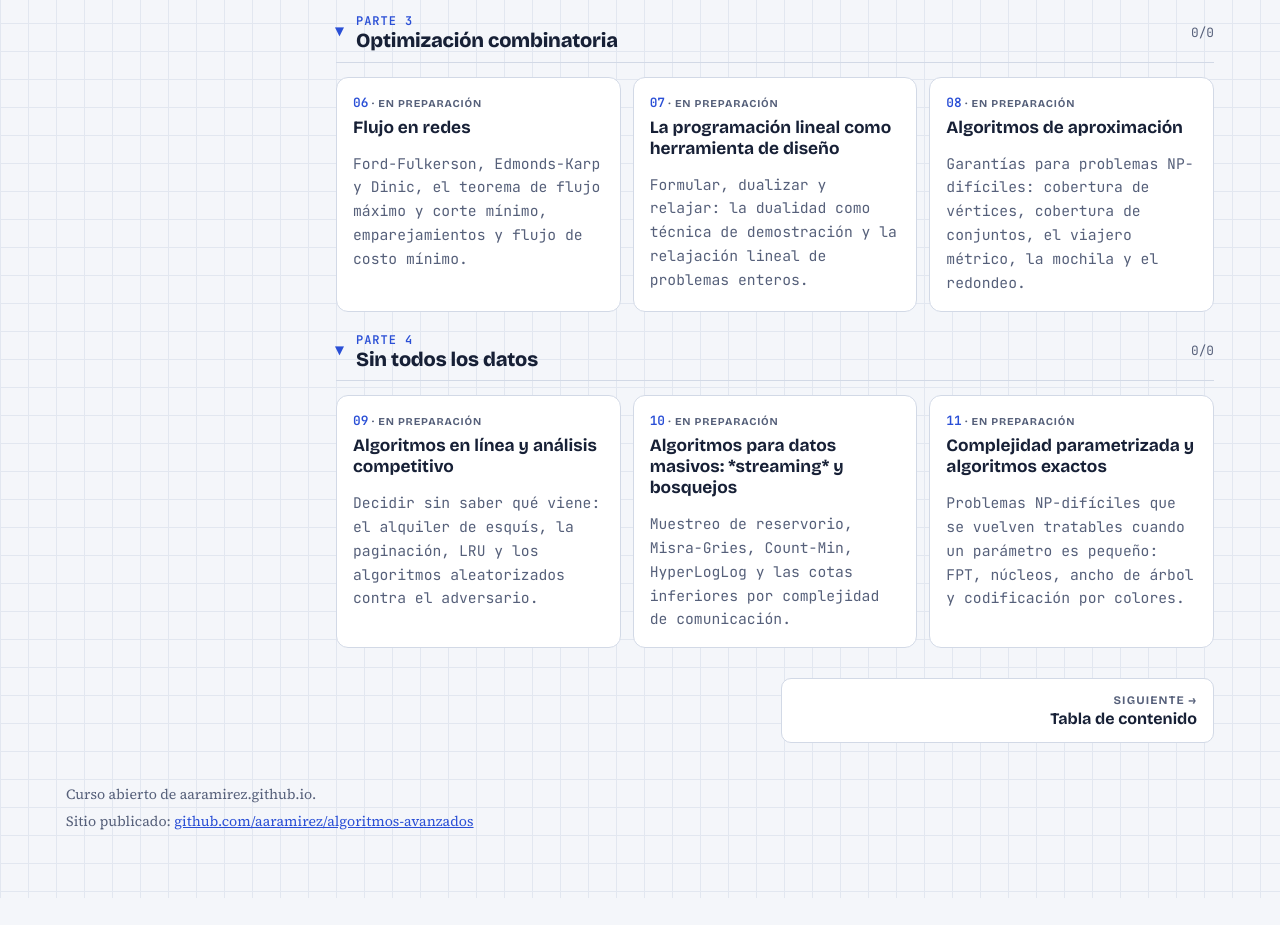
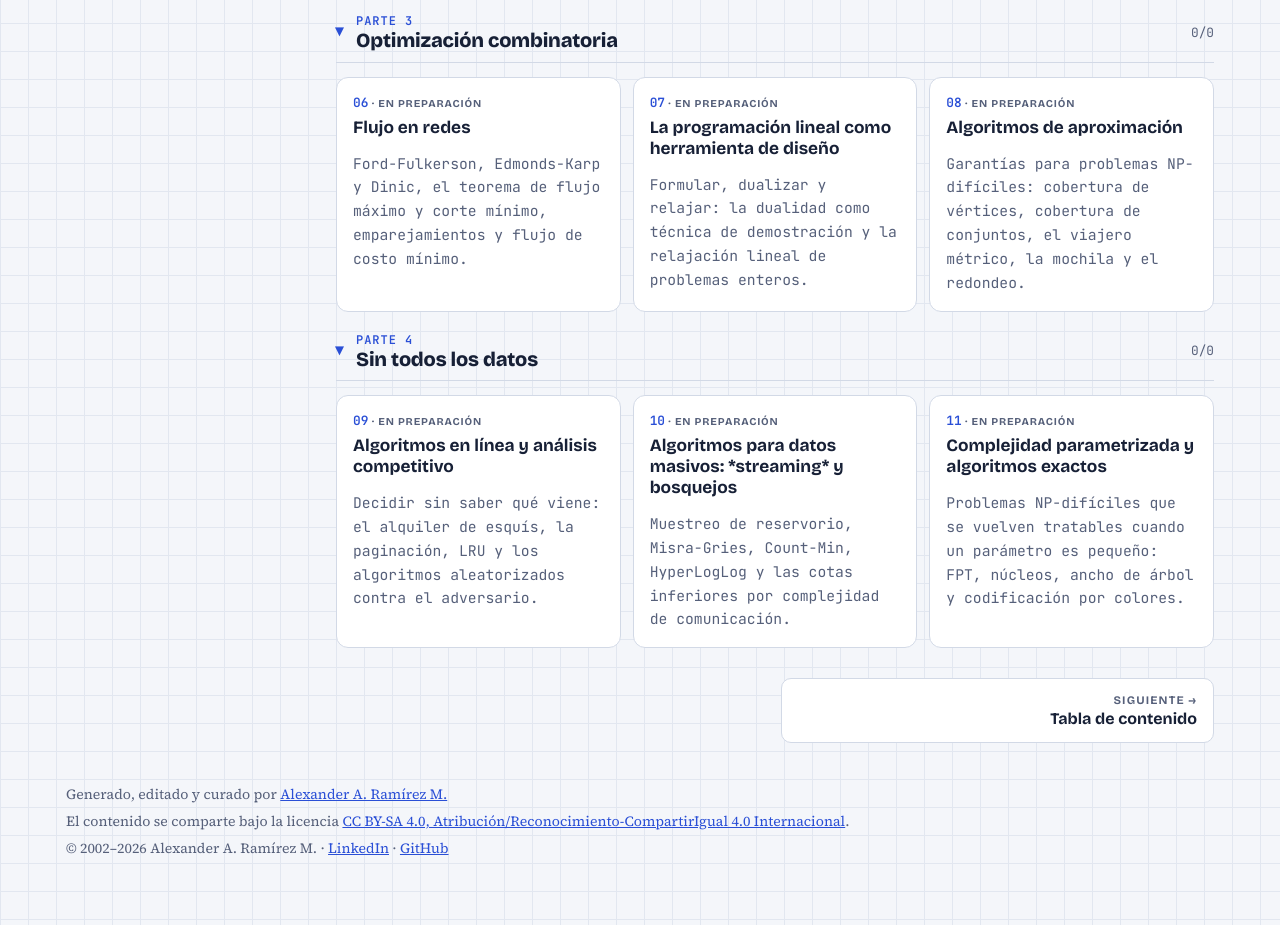
Before and after one commit to aaramirez/algoritmos-avanzados, a plain HTML site: page index.html in a window 1280 px wide. Shown: the part 1909-2834 px from the top of the page. Before the commit the page ends 2807 px from the top, so only its background shows below. Drawn offline with nearby package versions, Linux system fonts and the light colour scheme.

Commit message:
Pie común: autoría, licencia CC BY-SA 4.0 y año que se actualiza solo

```diff
--- a/index.html
+++ b/index.html
@@ -86,7 +86,7 @@ height="0" width="0" style="display:none;visibility:hidden"></iframe></noscript>
 <nav class="pager" id="pager" aria-label="Capítulo anterior y siguiente"></nav>
 </main>
 </div>
-<footer><span>Curso abierto de aaramirez.github.io.</span><span>Sitio publicado: <a href="https://github.com/aaramirez/algoritmos-avanzados" target="_blank" rel="noopener">github.com/aaramirez/algoritmos-avanzados</a></span></footer>
+<footer><span>Generado, editado y curado por <a href="https://www.linkedin.com/in/alexander-ramirez-morales/" target="_blank" rel="noopener">Alexander A. Ramírez M.</a></span><span>El contenido se comparte bajo la licencia <a href="https://creativecommons.org/licenses/by-sa/4.0/deed.es" target="_blank" rel="noopener">CC BY-SA 4.0, Atribución/Reconocimiento-CompartirIgual 4.0 Internacional</a>.</span><span>© 2002–<span data-anio>2026</span> Alexander A. Ramírez M. · <a href="https://www.linkedin.com/in/alexander-ramirez-morales/" target="_blank" rel="noopener">LinkedIn</a> · <a href="https://github.com/aaramirez" target="_blank" rel="noopener">GitHub</a></span><script>document.querySelectorAll('[data-anio]').forEach(function (e) { e.textContent = new Date().getFullYear(); });</script></footer>
 </div>
 <script src="assets/lab.js"></script>
 </body>
```
Also changed, not shown: temario.html (+1 -1 lines).
